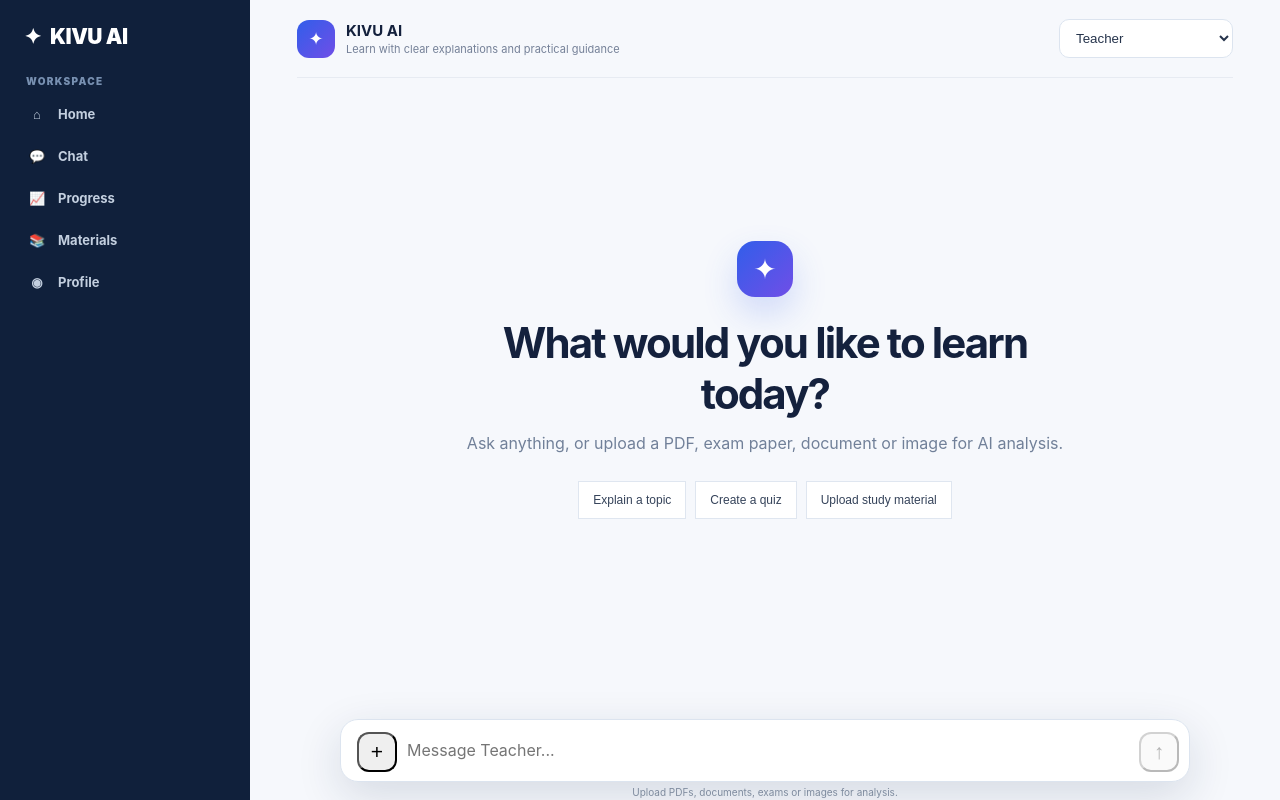
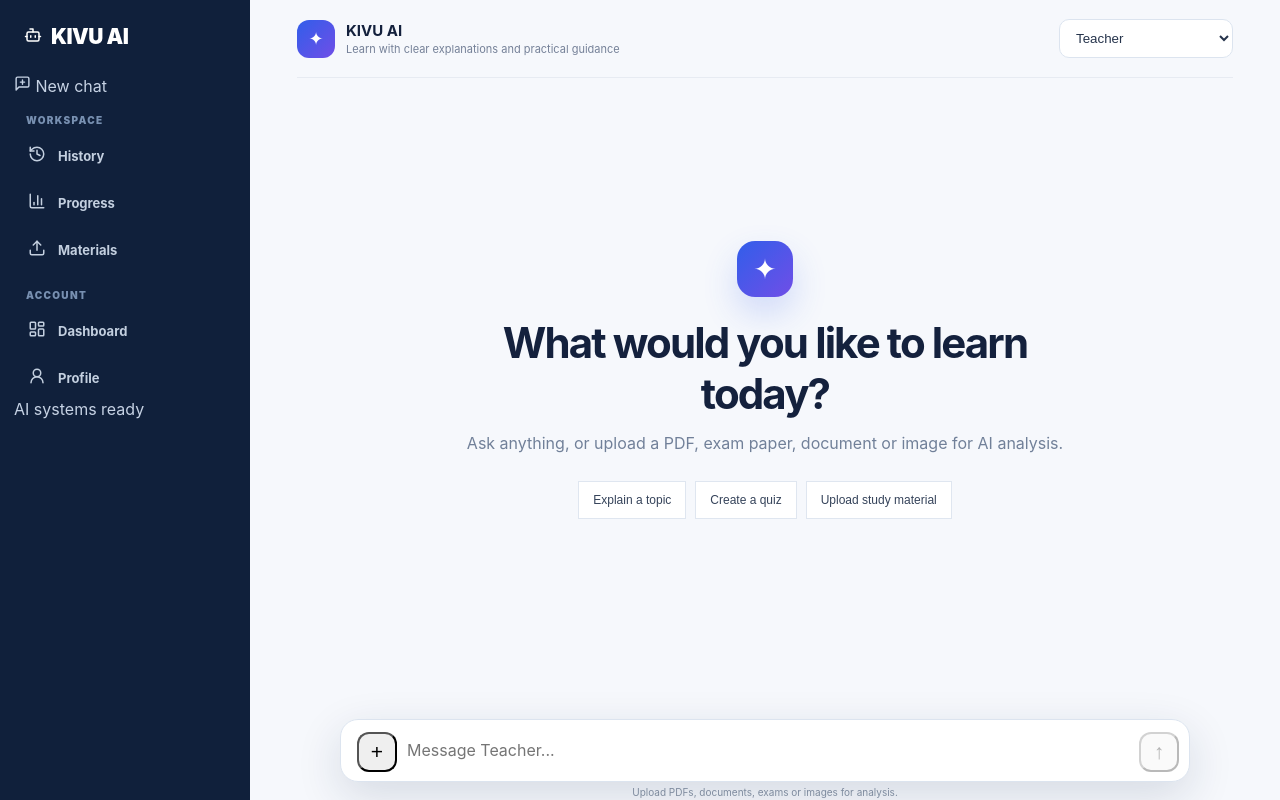
Before and after one commit to senid-221/kivu-ai, a Next.js app: page /app/chat in a window 1280 px wide. Built offline with nearby package versions, Linux system fonts and the light colour scheme.

Commit message:
Integrate Agent UI workspace navigation

```diff
--- a/src/app/app/layout.tsx
+++ b/src/app/app/layout.tsx
@@ -1,30 +1,37 @@
 import Link from "next/link";
+import { Bot, History, LayoutDashboard, MessageSquarePlus, Upload, UserRound, BarChart3 } from "lucide-react";
 
 export default function AppLayout({children}:{children:React.ReactNode}){
  const nav=[
-  ["⌂","Home","/app"],
-  ["💬","Chat","/app/chat"],
-  ["📈","Progress","/app/progress"],
-  ["📚","Materials","/app/upload"],
-  ["◉","Profile","/app/profile"]
+  {icon:<MessageSquarePlus size={18}/>,label:"New chat",href:"/app/chat"},
+  {icon:<History size={18}/>,label:"History",href:"/app/history"},
+  {icon:<BarChart3 size={18}/>,label:"Progress",href:"/app/progress"},
+  {icon:<Upload size={18}/>,label:"Materials",href:"/app/upload"},
  ];
- const mobileNav=[
-  ["⌂","Home","/app"],
-  ["💬","Chat","/app/chat"],
-  ["📚","Materials","/app/upload"],
-  ["◉","Profile","/app/profile"]
- ];
- return <div className="kivuApp">
-   <aside className="appSidebar">
-    <Link className="appBrand" href="/app">✦ <span>KIVU AI</span></Link>
+ return <div className="kivuApp agentShell">
+   <aside className="appSidebar agentSidebar">
+    <Link className="appBrand agentSideBrand" href="/app"><span className="brandCube"><Bot size={18}/></span><span>KIVU AI</span></Link>
+    <Link className="agentNewChat" href="/app/chat"><MessageSquarePlus size={17}/> New chat</Link>
     <div className="navLabel">WORKSPACE</div>
-    <nav>{nav.map(x=><Link href={x[2]} key={x[1]}><span>{x[0]}</span>{x[1]}</Link>)}</nav>
+    <nav>{nav.slice(1).map(x=><Link href={x.href} key={x.label}><span>{x.icon}</span>{x.label}</Link>)}</nav>
+    <div className="agentSideSpacer" />
+    <div className="navLabel">ACCOUNT</div>
+    <nav className="agentAccountNav">
+      <Link href="/app"><span><LayoutDashboard size={18}/></span>Dashboard</Link>
+      <Link href="/app/profile"><span><UserRound size={18}/></span>Profile</Link>
+    </nav>
+    <div className="agentSidebarFooter"><span className="agentStatusDot"/> AI systems ready</div>
    </aside>
    <header className="mobileAppHeader">
-    <Link href="/app">✦ KIVU AI</Link>
-    <Link href="/app/chat" aria-label="Open Chat">💬 Chat</Link>
+    <Link href="/app/chat" className="mobileAgentBrand"><span className="brandCube"><Bot size={16}/></span> KIVU AI</Link>
+    <Link href="/app/history" aria-label="Conversation history"><History size={20}/></Link>
    </header>
    <div className="appContent">{children}</div>
-   <nav className="bottomNav">{mobileNav.map(x=><Link href={x[2]} key={x[1]}><span>{x[0]}</span><small>{x[1]}</small></Link>)}</nav>
+   <nav className="bottomNav">
+    <Link href="/app/chat"><MessageSquarePlus size={19}/><small>Chat</small></Link>
+    <Link href="/app/history"><History size={19}/><small>History</small></Link>
+    <Link href="/app/upload"><Upload size={19}/><small>Files</small></Link>
+    <Link href="/app/profile"><UserRound size={19}/><small>Profile</small></Link>
+   </nav>
  </div>
 }
```
